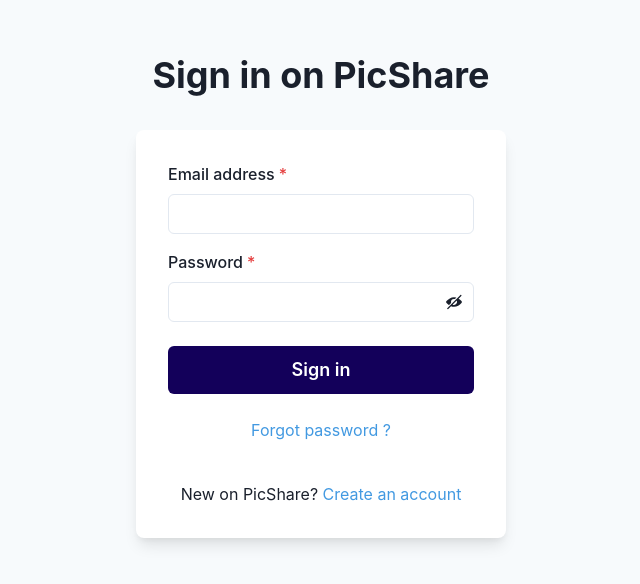
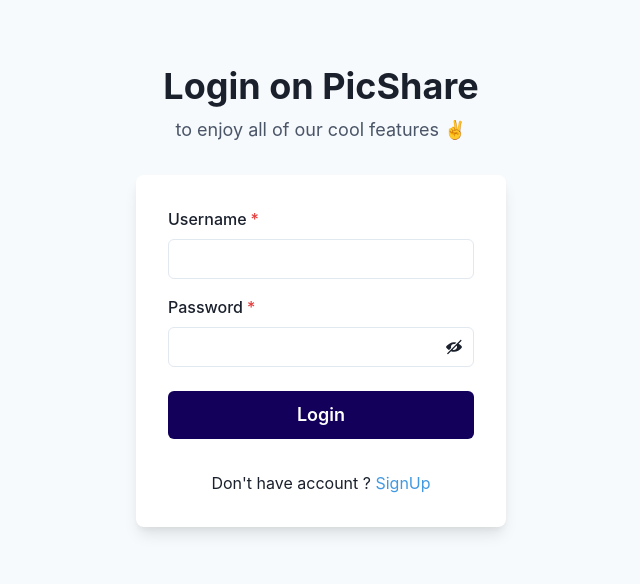
Before and after one commit to projet-de-specialite/project-cs, a React (Create React App) app: page /login in a window 1280 px wide. Shown: the part 104-688 px from the top of the page, without its empty margins (319-959 px from the left). Built offline with nearby package versions, Linux system fonts and the light colour scheme.

Commit message:
add login component

```diff
--- a/src/views/Login.jsx
+++ b/src/views/Login.jsx
@@ -1,9 +1,9 @@
 import {
     Box,
-    Button, Center,
+    Button,
     Flex,
     FormControl,
-    FormLabel, GridItem,
+    FormLabel,
     Heading,
     HStack,
     Input,
@@ -11,16 +11,68 @@
     InputRightElement,
     Link,
     Stack,
-    Text,
+    Text, Textarea,
     useColorModeValue,
 } from "@chakra-ui/react";
 import {useState} from "react";
+import { useFormik } from "formik";
 import {ViewIcon, ViewOffIcon} from "@chakra-ui/icons";
+import { values } from "lodash";
+import AuthService from "../services/auth";
+import {Alert, AlertIcon, AlertTitle, AlertDescription} from '@chakra-ui/react'
+import {
+    BrowserRouter, Route, Routes, useNavigate,
+  } from 'react-router-dom';
 
 export default function Login() {
     const [showPassword, setShowPassword] = useState(false);
+    const [isError, setIsError] = useState(false);
+    const [isSuccess, setIsSuccess] = useState(false);
+    const [message, setMessage] = useState("");
+    const navigate = useNavigate();
+
+    const formik = useFormik({
+        initialValues: {
+          username: '',
+          password:'',
+
+        },
+
+        onSubmit: (values) => {
+          AuthService.login(
+            values.username,
+            values.password
+
+          ).then(
+            response => {
+                setIsError(false);
+                setIsSuccess(true);
+                setMessage("Connection succeffuly !");
+                setTimeout(() => {
+                    navigate('/');
+                  }, 1500);
+            },
+            error => {
+              const resMessage =
+                (error.response &&
+                  error.response.data &&
+                  error.response.data.message) ||
+                error.message ||
+                error.toString();
+                    setIsError(true);
+                    setIsSuccess(false);
+                    setMessage(error.response.data.message);
+
+            }
+          );
+        },
+      })
+
 
     return (
+
+
+
 
     <Flex
             minH={"100vh"}
@@ -28,11 +80,14 @@
             justify={"center"}
             bg={useColorModeValue("gray.50", "gray.800")}
         >
-            <Stack spacing={8} mx={"auto"} maxW={"lg"} py={12} px={6}>
+            <Stack spacing={8} mx={"auto"} maxW={"lg"} py={8} px={6}>
                 <Stack align={"center"}>
                     <Heading fontSize={"4xl"} textAlign={"center"}>
-                        Sign in on PicShare
+                        Login on PicShare
                     </Heading>
+                    <Text fontSize={"lg"} color={"gray.600"}>
+                        to enjoy all of our cool features ✌️
+                    </Text>
                 </Stack>
                 <Box
                     rounded={"lg"}
@@ -40,15 +95,33 @@
                     boxShadow={"lg"}
                     p={8}
                 >
+                    <form onSubmit={formik.handleSubmit}>
                     <Stack spacing={4}>
-                        <FormControl id="email" isRequired>
-                            <FormLabel>Email address</FormLabel>
-                            <Input type="email"/>
+                        {(isError) ? (<Alert status='error'>
+                            <AlertIcon />
+                            <AlertDescription>{ message }</AlertDescription>
+                            </Alert>) : ''}
+
+                        {(isSuccess) ? (<Alert status='success'>
+                            <AlertIcon />
+                            <AlertDescription>{ message }</AlertDescription>
+                            </Alert>) : ''}
+
+
+                        <FormControl id="username" isRequired>
+                            <FormLabel>Username</FormLabel>
+                            <Input type="text" id='username'
+                                name='username'
+                                onChange={formik.handleChange}
+                                value={formik.values.username}/>
                         </FormControl>
+
                         <FormControl id="password" isRequired>
                             <FormLabel>Password</FormLabel>
                             <InputGroup>
-                                <Input type={showPassword ? "text" : "password"}/>
+                                <Input type={showPassword ? "text" : "password"} id='password'
+                                name='password'
+                                onChange={formik.handleChange}/>
                                 <InputRightElement h={"full"}>
                                     <Button
                                         variant={"ghost"}
@@ -61,28 +134,29 @@
                                 </InputRightElement>
                             </InputGroup>
                         </FormControl>
-                        <Stack spacing={10} pt={2}>
+                        <Stack spacing={6} pt={2}>
                             <Button
                                 loadingText="Submitting"
                                 size="lg"
                                 bg={"#13005A"}
                                 color={"white"}
+                                type="submit"
                                 _hover={{
                                     bg: "#2D07BC",
                                 }}
+
                             >
-                                Sign in
+                                Login
                             </Button>
-                        </Stack>
-                        <Stack py={2} textAlign={"center"}>
-                            <Link color={"blue.400"} href={"/forgot-password"}>Forgot password ?</Link>
                         </Stack>
                         <Stack pt={4}>
                             <Text align={"center"}>
-                                New on PicShare? <Link href={"/signup"} color={"blue.400"}>Create an account</Link>
+                                Don't have account ? <Link href={"/signup"} color={"blue.400"}>SignUp</Link>
                             </Text>
                         </Stack>
                     </Stack>
+                    </form>
+
                 </Box>
             </Stack>
         </Flex>
```
